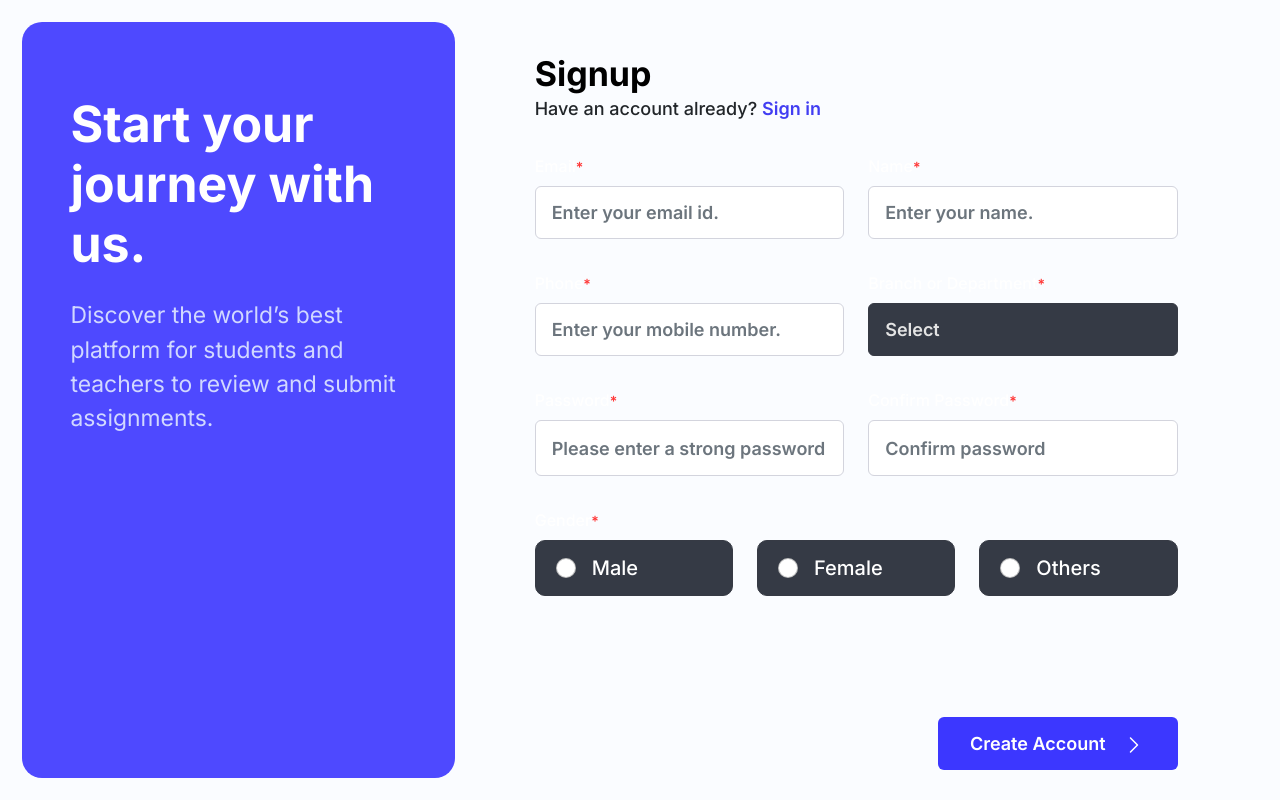
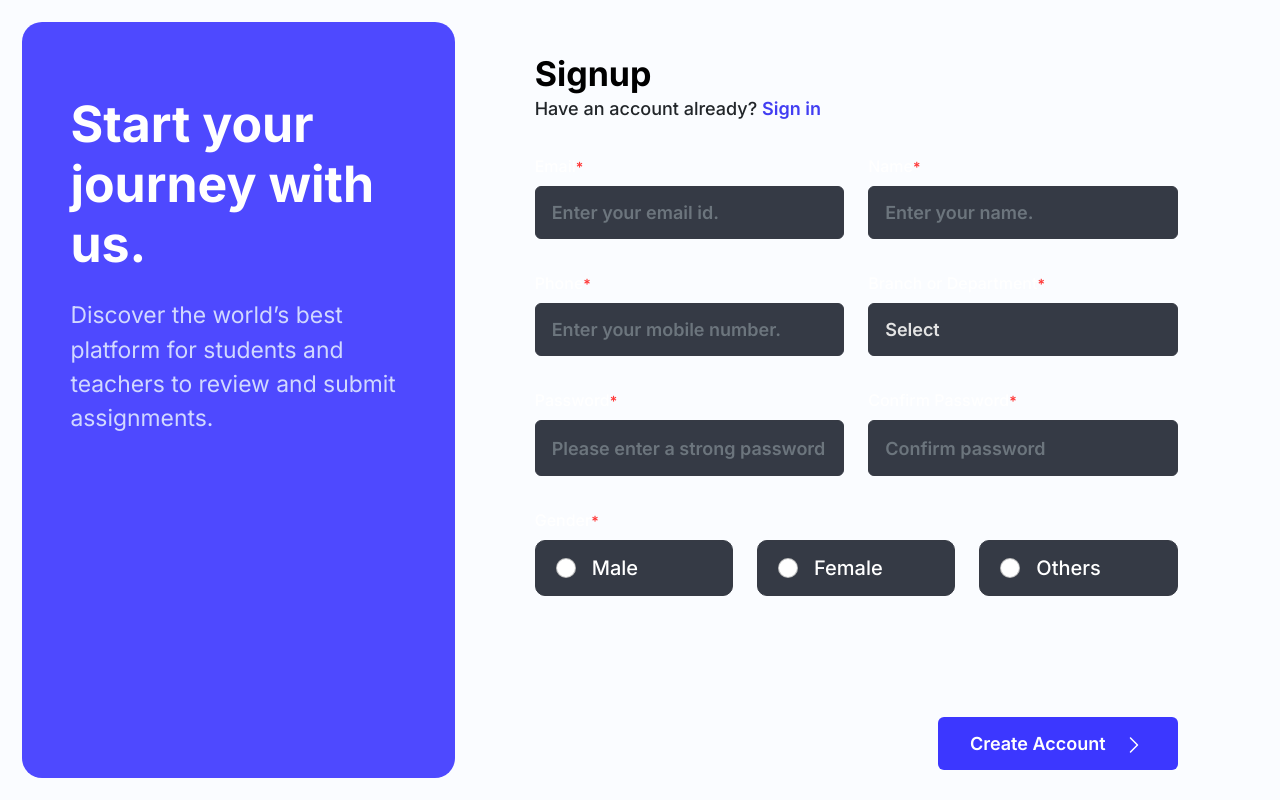
Before and after one commit to abhinaisai2002/College_Project_Frontend, a React (Create React App) app: page /signup in a window 1280 px wide. Built offline with nearby package versions, Linux system fonts and the light colour scheme; some icons are missing.

Commit message:
Input Fixed

```diff
--- a/src/components/UI/input/Input.scss
+++ b/src/components/UI/input/Input.scss
@@ -127,7 +127,10 @@ input[type="password"] {
   .form-label {
     color: rgb(255, 255, 255);
   }
-  .form-select {
+
+
+
+  .form-select, .form-control {
     background: $dark-bg-secondary;
     color: rgb(227, 227, 227);
     border: 1px solid $dark-border !important;
```
